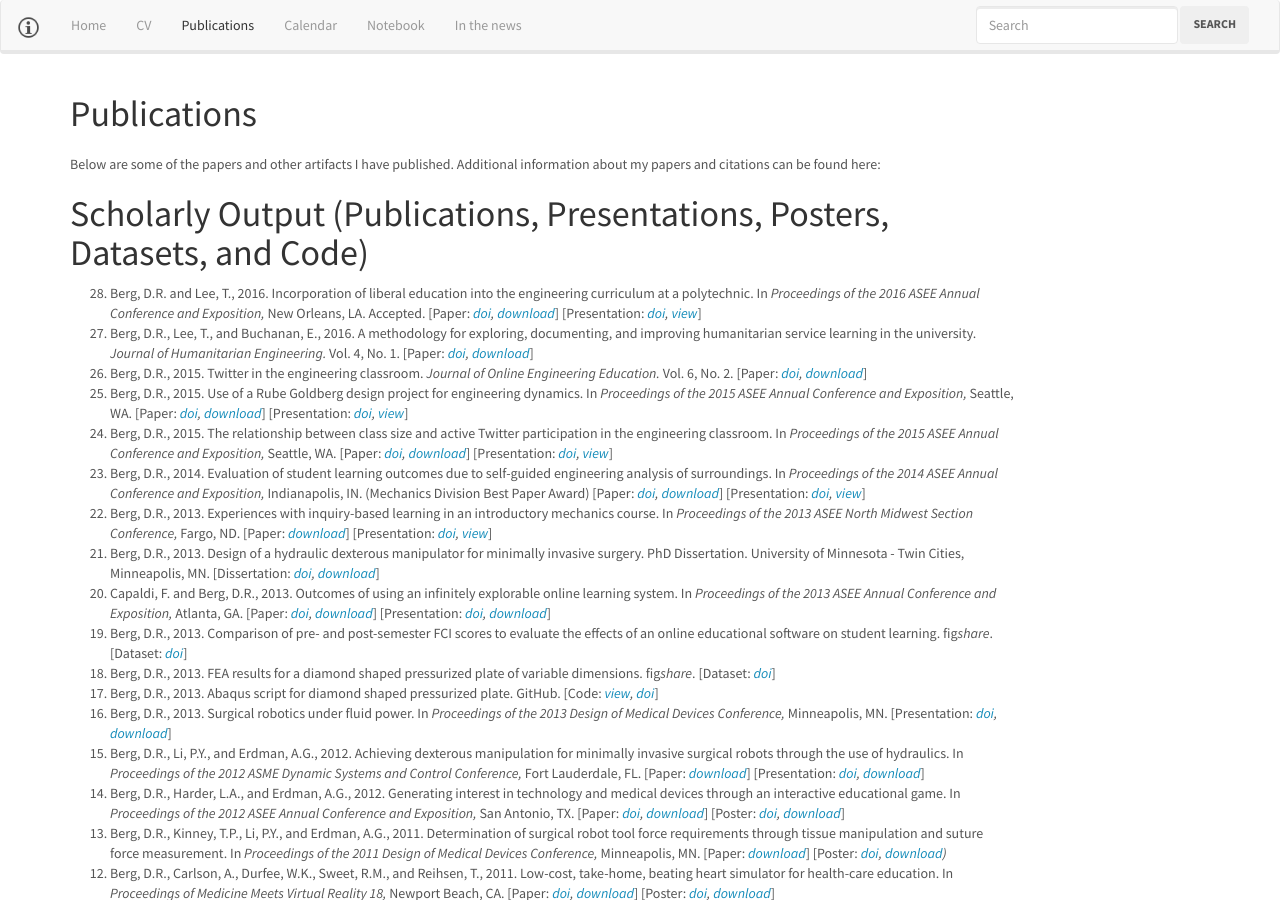
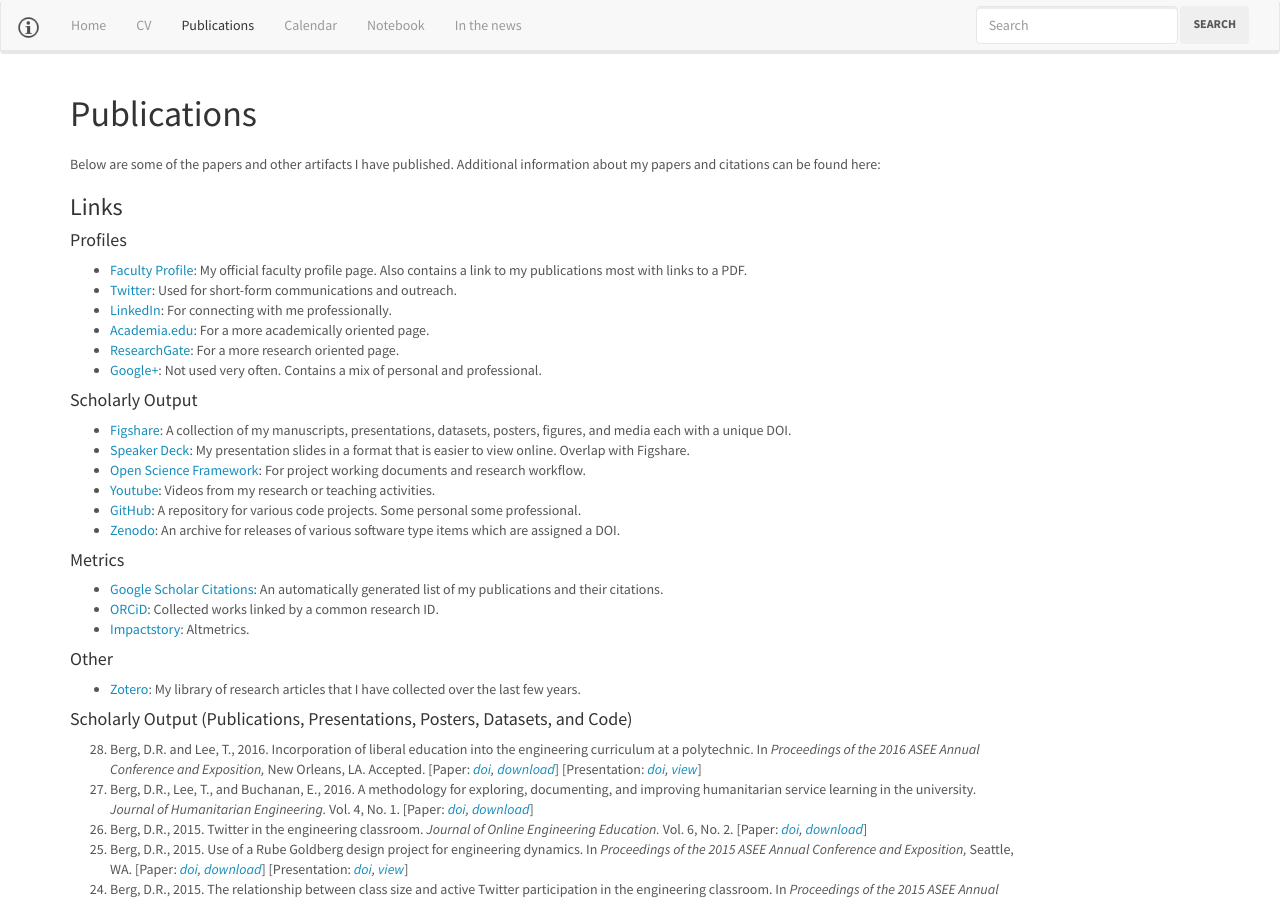
Before and after one commit to devinberg/devinberg.com, a Jekyll site: the page built from publications/index.md, in a window 1280 px wide and 900 px high. Built offline with Jekyll 4.4.1, drawn with Linux system fonts in a browser that asks for light colours; nearby versions of some CDN libraries; comment, search, counter and statistics services are not loaded.

Commit message:
moved profiles here from the notebook

```diff
--- a/publications/index.md
+++ b/publications/index.md
@@ -3,10 +3,44 @@ layout: page
 title: Publications
 section: Publications
 ---
-
 Below are some of the papers and other artifacts I have published. Additional information about my papers and citations can be found here:
 
-<h1>Scholarly Output (Publications, Presentations, Posters, Datasets, and Code)</h1>
+<h3>Links</h3>
+
+<h4>Profiles</h4>
+<ul>
+<li><a href="http://www.uwstout.edu/faculty/bergdev">Faculty Profile</a>: My official faculty profile page. Also contains a link to my publications most with links to a PDF.</li>
+<li><a href="http://www.twitter.com/devinberg">Twitter</a>: Used for short-form communications and outreach.</li>
+<li><a href="http://www.linkedin.com/in/devinberg">LinkedIn</a>: For connecting with me professionally.</li>
+<li><a href="https://uwstout.academia.edu/DevinBerg">Academia.edu</a>: For a more academically oriented page.</li>
+<li><a href="https://www.researchgate.net/profile/Devin_Berg/">ResearchGate</a>: For a more research oriented page.</li>
+<li><a href="http://plus.google.com/+DevinBergPhD">Google+</a>: Not used very often. Contains a mix of personal and professional.</li>
+</ul>
+
+<h4>Scholarly Output</h4>
+<ul>
+<li><a href="http://figshare.com/authors/Devin%20Berg/412062">Figshare</a>: A collection of my manuscripts, presentations, datasets, posters, figures, and media each with a unique DOI.</li>
+<li><a href="https://speakerdeck.com/devinberg">Speaker Deck</a>: My presentation slides in a format that is easier to view online. Overlap with Figshare.</li>
+<li><a href="https://osf.io/4cdtj/">Open Science Framework</a>: For project working documents and research workflow.</li>
+<li><a href="http://www.youtube.com/playlist?list=PLxXTFCvC6VNdWRZtOUFjw3xcPd1QtzazT">Youtube</a>: Videos from my research or teaching activities.</li>
+<li><a href="https://github.com/devinberg">GitHub</a>: A repository for various code projects. Some personal some professional.</li>
+<li><a href="https://zenodo.org/search?f=author&p=Berg%2C%20Devin&ln=en">Zenodo</a>: An archive for releases of various software type items which are assigned a DOI.</li>
+</ul>
+
+<h4>Metrics</h4>
+<ul>
+<li><a href="http://scholar.google.com/citations?user=coPlcTkAAAAJ&hl=en">Google Scholar Citations</a>: An automatically generated list of my publications and their citations.</li>
+<li><a href="http://orcid.org/0000-0002-1193-3848">ORCiD</a>: Collected works linked by a common research ID.</li>
+<li><a href="https://impactstory.org/u/0000-0002-1193-3848">Impactstory</a>: Altmetrics.</li>
+</ul>
+
+<h4>Other</h4>
+<ul>
+<li><a href="https://www.zotero.org/devinberg/items">Zotero</a>: My library of research articles that I have collected over the last few years.</li>
+</ul>
+
+
+<h4>Scholarly Output (Publications, Presentations, Posters, Datasets, and Code)</h4>
 <ol reversed="">
  	<li>Berg, D.R. and Lee, T., 2016. Incorporation of liberal education into the engineering curriculum at a polytechnic. In <i>Proceedings of the 2016 ASEE Annual Conference and Exposition,</i> New Orleans, LA. Accepted. [Paper: <i><a href="http://dx.doi.org/10.18260/p.25664">doi</a>, <a href="https://peer.asee.org/incorporation-of-liberal-education-into-the-engineering-curriculum-at-a-polytechnic.pdf">download</a></i>] [Presentation: <i><a href="https://dx.doi.org/10.6084/m9.figshare.3464132.v1">doi</a>, <a href="https://speakerdeck.com/devinberg/incorporation-of-liberal-education-into-the-engineering-curriculum-at-a-polytechnic">view</a></i>]</li>
  	<li>Berg, D.R., Lee, T., and Buchanan, E., 2016. A methodology for exploring, documenting, and improving humanitarian service learning in the university. <i>Journal of Humanitarian Engineering.</i> Vol. 4, No. 1. [Paper: <i><a href="https://dx.doi.org/10.6084/m9.figshare.2758129.v1">doi</a>, <a href="http://www.ewb.org.au/jhe/index.php/jhe/article/download/47/46">download</a></i>]</li>
```
